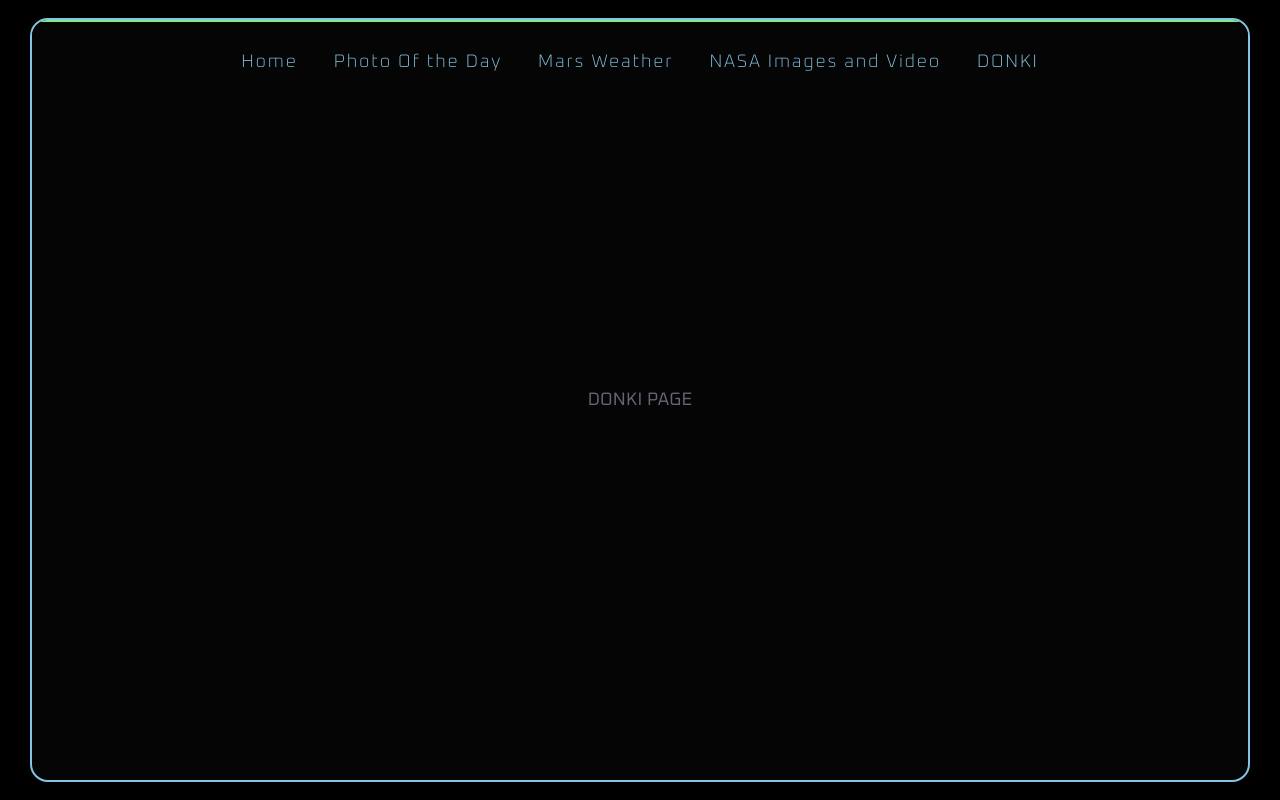
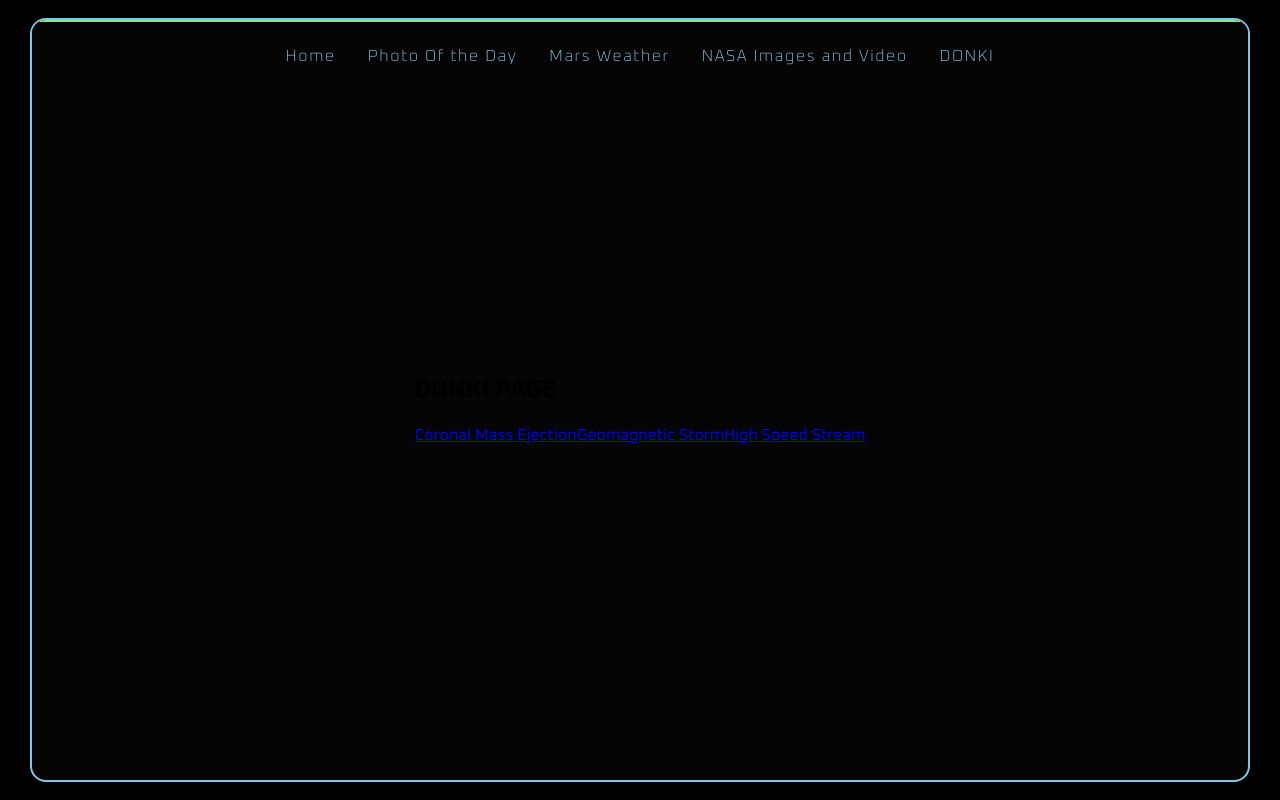
Before and after one commit to Astro-Syn/space-station, a React (Vite) app: page /donki in a window 1280 px wide. Built offline with nearby package versions, Linux system fonts and the light colour scheme; a web font is replaced by a local one.

Commit message:
add more links

```diff
--- a/src/App.tsx
+++ b/src/App.tsx
@@ -5,7 +5,9 @@
 import MarsWeather from './pages/mars-weather/MarsWeather.tsx';
 import NASAImgs from './pages/NASA_Images/NASAImgs.tsx';
 import DONKI from './pages/DONKI/DONKI.tsx';
-
+import CoronalMassEjection from './pages/DONKI/CME/CoronalMassEjection.tsx';
+import GeomagneticStorm from './pages/DONKI/GST/GeomagneticStorm.tsx';
+import HighSpeedStream from './pages/DONKI/HSS/HighSpeedStream.tsx';
 
 
 function App() {
@@ -16,9 +18,26 @@
                     <Route path="apod" element={<APOD />} />
                     <Route path="marsWeather" element={<MarsWeather />} />
                     <Route path='/nasaimgs' element={<NASAImgs/>} />
-                    <Route path='donki' element={<DONKI/>}/>
+
+                    {/*DONKI pages */}
+                    <Route path='donki' element={<DONKI/>}>
+
+                    <Route path='cme' element={<CoronalMassEjection/>}/>
+                    <Route path='flr'/>
+                    <Route path='gst' element={<GeomagneticStorm/>}/>
+                    <Route path='hss' element={<HighSpeedStream/>}/>
+                    <Route path='mpc'/>
+                    <Route path='notifications'/>
+                    <Route path='rbe'/>
+                    <Route path='sep'/>
+                    <Route path='wsaes'/>
                     <Route/>
                     <Route/>
+                    <Route/>
+
+
+                    </Route>
+
                 </Route>
             </Routes>
         </BrowserRouter>
--- a/src/index.css
+++ b/src/index.css
@@ -1,29 +0,0 @@
-:root {
-  --text: #6b6375;
-  --text-h: #08060d;
-  --bg: #fff;
-  --border: #e5e4e7;
-  --code-bg: #f4f3ec;
-  --accent: #aa3bff;
-  --accent-bg: rgba(170, 59, 255, 0.1);
-  --accent-border: rgba(170, 59, 255, 0.5);
-  --social-bg: rgba(244, 243, 236, 0.5);
-  --shadow:
-    rgba(0, 0, 0, 0.1) 0 10px 15px -3px, rgba(0, 0, 0, 0.05) 0 4px 6px -2px;
-
-  --sans: system-ui, 'Segoe UI', Roboto, sans-serif;
-  --heading: system-ui, 'Segoe UI', Roboto, sans-serif;
-  --mono: ui-monospace, Consolas, monospace;
-
-  font: 18px/145% var(--sans);
-  letter-spacing: 0.18px;
-  color-scheme: light dark;
-  color: var(--text);
-  background: var(--bg);
-  font-synthesis: none;
-  text-rendering: optimizeLegibility;
-  -webkit-font-smoothing: antialiased;
-  -moz-osx-font-smoothing: grayscale;
-
-
-}
--- a/src/pages/DONKI/DONKI.tsx
+++ b/src/pages/DONKI/DONKI.tsx
@@ -1,7 +1,19 @@
+import { NavLink, Outlet } from "react-router-dom";
+
+
 const DONKI = () => {
+
+
     return (
         <div>
-            DONKI PAGE
+            <h2>DONKI PAGE</h2>
+
+            <div className="donki-links-container">
+                <NavLink to='cme'>Coronal Mass Ejection</NavLink>
+                <NavLink to ='gst'>Geomagnetic Storm</NavLink>
+                <NavLink to='hss'>High Speed Stream</NavLink>
+            </div>
+            <Outlet/>
         </div>
     )
 }
--- a/src/pages/NASA_Images/NASAImgs.tsx
+++ b/src/pages/NASA_Images/NASAImgs.tsx
@@ -57,6 +57,8 @@
     useEffect(() => {
         fetchImages(query);
     }, []);
+
+
 
     return (
         <div className="nasa-imgs-container">
--- a/src/pages/mars-weather/MarsWeather.tsx
+++ b/src/pages/mars-weather/MarsWeather.tsx
@@ -22,7 +22,7 @@
   [key: string]: any;
 }
 
-const API_KEY = "DEMO_KEY"; // Replace with your NASA API key
+const API_KEY = import.meta.env.VITE_NASA_API_KEY;
 
 const MarsWeather: React.FC = () => {
   const [weather, setWeather] = useState<SolData | null>(null);
```
